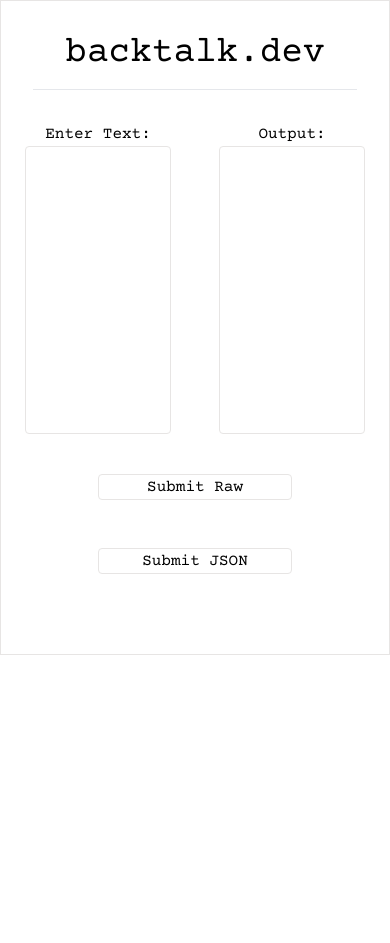
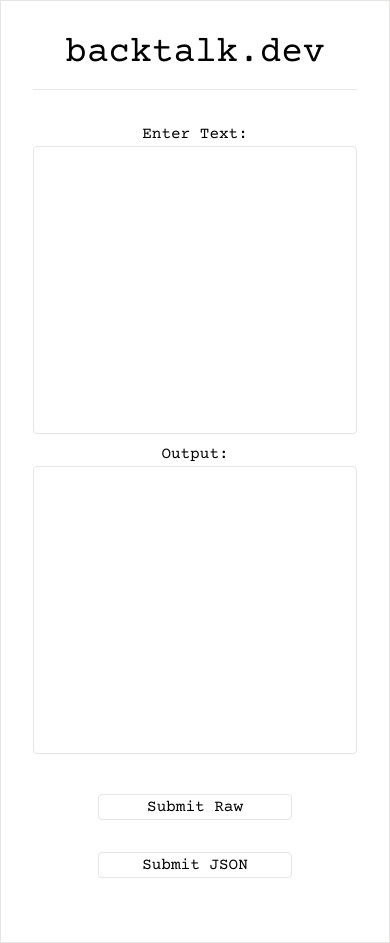
Before and after one commit to francoposa/echo-server-ui, a Next.js app: page / in a window 390 px wide. Before the commit the page ends 844 px from the top, so only its background shows below. Built offline with nearby package versions, Linux system fonts and the light colour scheme; no server answers.

Commit message:
add response message for errors and http status codes

```diff
--- a/app/page.tsx
+++ b/app/page.tsx
@@ -1,57 +1,75 @@
 'use client';
 
-import React, { useState } from 'react';
+import React, {useState} from 'react';
 import FixedTextArea from "@/components/FixedTextArea";
 
 const apiURL: string = process.env.NEXT_PUBLIC_ECHO_SERVER_API_BASE_URL || "http://localhost";
+let apiURLEchoRawRoute = apiURL;
+let apiURLEchoJSONRoute = apiURL + "/json";
 const submitTypeRaw = 'raw';
 const submitTypeJSON = 'json';
 
+const messagePrefixSuccess = 'Success!';
+const messagePrefixError = 'Error from server:';
+
 const App: React.FC = () => {
+  const [message, setMessage] = useState('');
+  const dismissMessage = () => {
+    setMessage('');
+  };
+
   const [textInputValue, setTextInputValue] = useState('');
-  const [textOutputValue, setTextOutputValue] = useState('');
-
   const handleTextInputChange = (e: React.ChangeEvent<HTMLInputElement>) => {
     setTextInputValue(e.target.value);
   };
 
-  const handleSubmit = async (e: React.FormEvent<HTMLFormElement>, submitType: string) => {
+  const [textOutputValue, setTextOutputValue] = useState('');
+
+  const handleSubmitForm = async (e: React.FormEvent<HTMLFormElement>, submitType: string) => {
     e.preventDefault();
 
     try {
-      let url = apiURL;
-      if (submitType === submitTypeJSON) {
-        url += '/json';
-      }
-      console.log(url);
+      let url: string =  submitType === submitTypeJSON ? apiURLEchoJSONRoute: apiURLEchoRawRoute;
 
-      const responseData = await submitFormToApi({ textInputValue: textInputValue }, url);
-      if (submitType === submitTypeJSON) {
-        setTextOutputValue(JSON.stringify(responseData));
-      } else {
-        setTextOutputValue(responseData);
-      }
+      const resp: Response = await submitFormToApi({ textInputValue: textInputValue }, url);
+      const respBody = await extractResponseBody(resp, submitType);
+      const respMessage = makeMessage(resp);
 
-    } catch (error) {
-      console.error('Error submitting form:', error);
+      setMessage(respMessage);
+      setTextOutputValue(respBody);
+
+    } catch (err) {
+      setMessage(`Error submitting form: ${err}`);
     }
   };
 
-  const submitFormToApi = async (requestData: { textInputValue: string; }, apiUrl: string): Promise<any> => {
-    const response = await fetch(apiUrl, {
+  const submitFormToApi = async (requestData: { textInputValue: string; }, apiUrl: string): Promise<Response> => {
+    return await fetch(apiUrl, {
       method: 'POST',
       headers: {
         'Content-Type': 'application/json'
       },
       body: JSON.stringify(requestData.textInputValue)
     });
+  };
 
-    if (!response.ok) {
-      throw new Error(`HTTP error! Status: ${response.status}`);
+  async function extractResponseBody(resp: Response, submitType: string) {
+    let respBody = '';
+
+    if (resp.status < 400) {
+      respBody = await resp.json();
+      if (submitType === submitTypeJSON) {
+        respBody = JSON.stringify(respBody);
+      }
     }
 
-    return response.json();
-  };
+    return respBody;
+  }
+
+  const makeMessage = (resp: Response): string => {
+    let messagePrefix = (resp.status < 400) ?  messagePrefixSuccess : messagePrefixError;
+    return `${messagePrefix} ${resp.status} ${resp.statusText}`
+  }
 
   return (
       <div className="container max-w-6xl border border-stone-200 bg-white font-mono">
@@ -61,10 +79,10 @@
           </div>
         </div>
         <hr className="mx-8"></hr>
+
         <div className="py-8">
-          <form onSubmit={(e) => handleSubmit(e, submitTypeRaw)}>
-            <div className="flex flex-row flex-wrap justify-center">
-              <div className="basis-1/2 text-center">
+          <div className="flex flex-row flex-wrap justify-center text-center">
+            <div className="lg:basis-1/2 basis-full">
               <div className="lg:basis-1/2 basis-full">
                 <label htmlFor="textInput">Enter Text:</label>
               </div>
@@ -78,7 +96,7 @@
                 />
               </div>
             </div>
-              <div className="basis-1/2 text-center">
+            <div className="lg:basis-1/2 basis-full">
               <div className="lg:basis-1/2 basis-full">
                 <label htmlFor="textOutput">Output:</label>
               </div>
@@ -94,19 +112,36 @@
               </div>
             </div>
           </div>
+
+          {message && (
+              <div className="flex flex-row flex-wrap my-4 items-center justify-center text-center">
+                <div id="message" className="lg:basis-1/2 basis-5/6 rounded bg-stone-100">
+                  <div className="flex flex-row flex-wrap items-center justify-center text-center my-2">
+                    <div id="message" className="lg:basis-5/6 basis-5/6 py-1">
+                      {message}
+                    </div>
+                    <div className="lg:basis-1/12 basis-full text-xl">
+                      <button  onClick={dismissMessage} >
+                        &times;
+                      </button>
+                    </div>
+                  </div>
+                </div>
+              </div>
+          )}
+
+        <form onSubmit={(e) => handleSubmitForm(e, submitTypeRaw)}>
             <div className="flex flex-row flex-wrap justify-center my-8">
               <button type="submit" id="submitRaw" className="lg:basis-1/6 basis-1/2 rounded border border-stone-200">
                 Submit Raw
               </button>
-              <div className="lg:basis-1/12 basis-full my-2"></div>
             </div>
           </form>
-          <form onSubmit={(e) => handleSubmit(e, submitTypeJSON)}>
+          <form onSubmit={(e) => handleSubmitForm(e, submitTypeJSON)}>
             <div className="flex flex-row flex-wrap justify-center my-8">
               <button type="submit" id="submitJSON" className="lg:basis-1/6 basis-1/2 rounded border border-stone-200">
                 Submit JSON
               </button>
-              <div className="lg:basis-1/12 basis-full my-2"></div>
             </div>
           </form>
         </div>
--- a/components/FixedTextArea.js
+++ b/components/FixedTextArea.js
@@ -4,7 +4,7 @@
             id={id}
             rows={rows}
             cols={cols}
-            className="resize-none w-3/4 h-72 rounded border border-stone-200"
+            className="resize-none w-5/6 h-72 rounded border border-stone-200"
             value={value}
             onChange={onChange}
             readOnly={readOnly}
```
Lines whose indentation alone changed are shown as unchanged.
